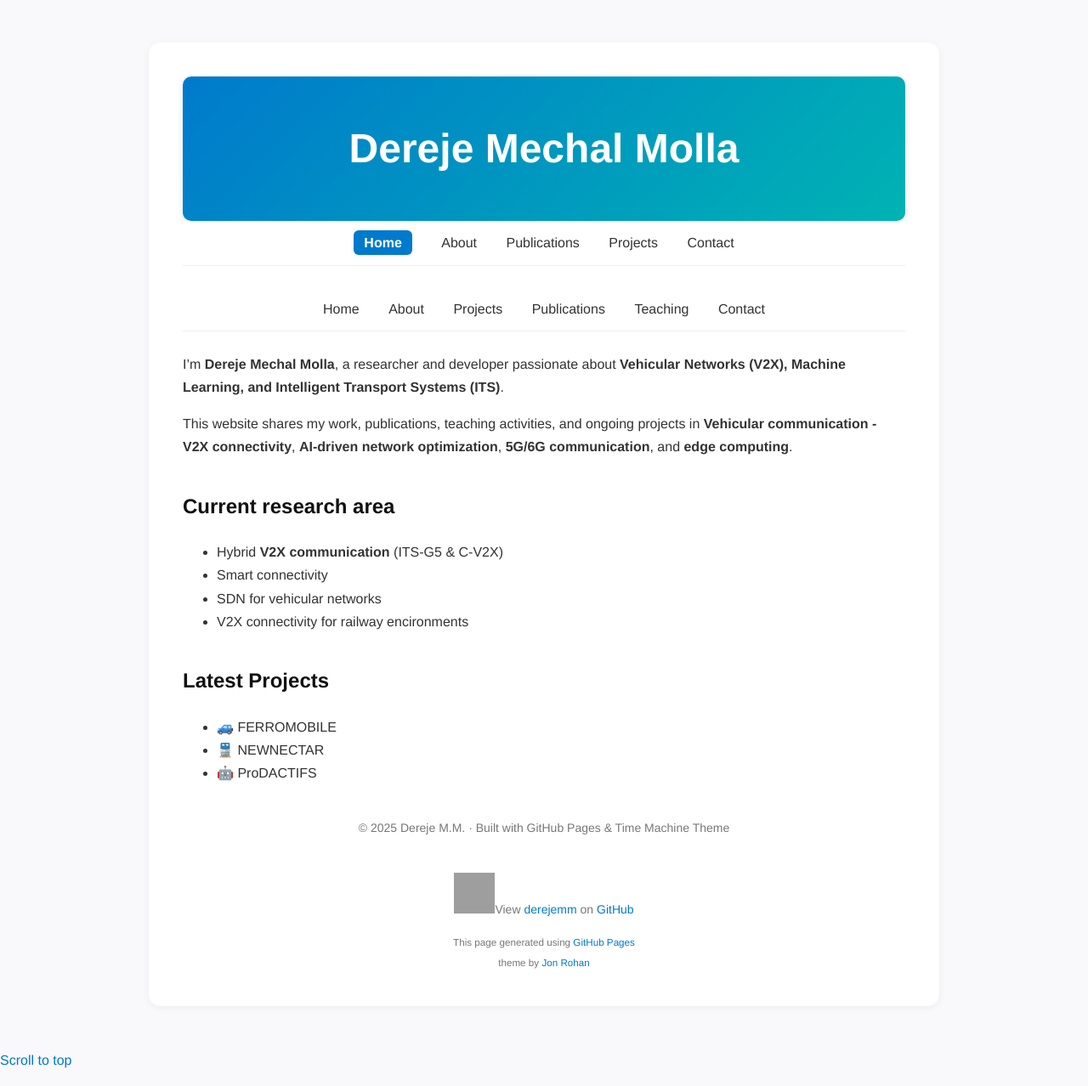
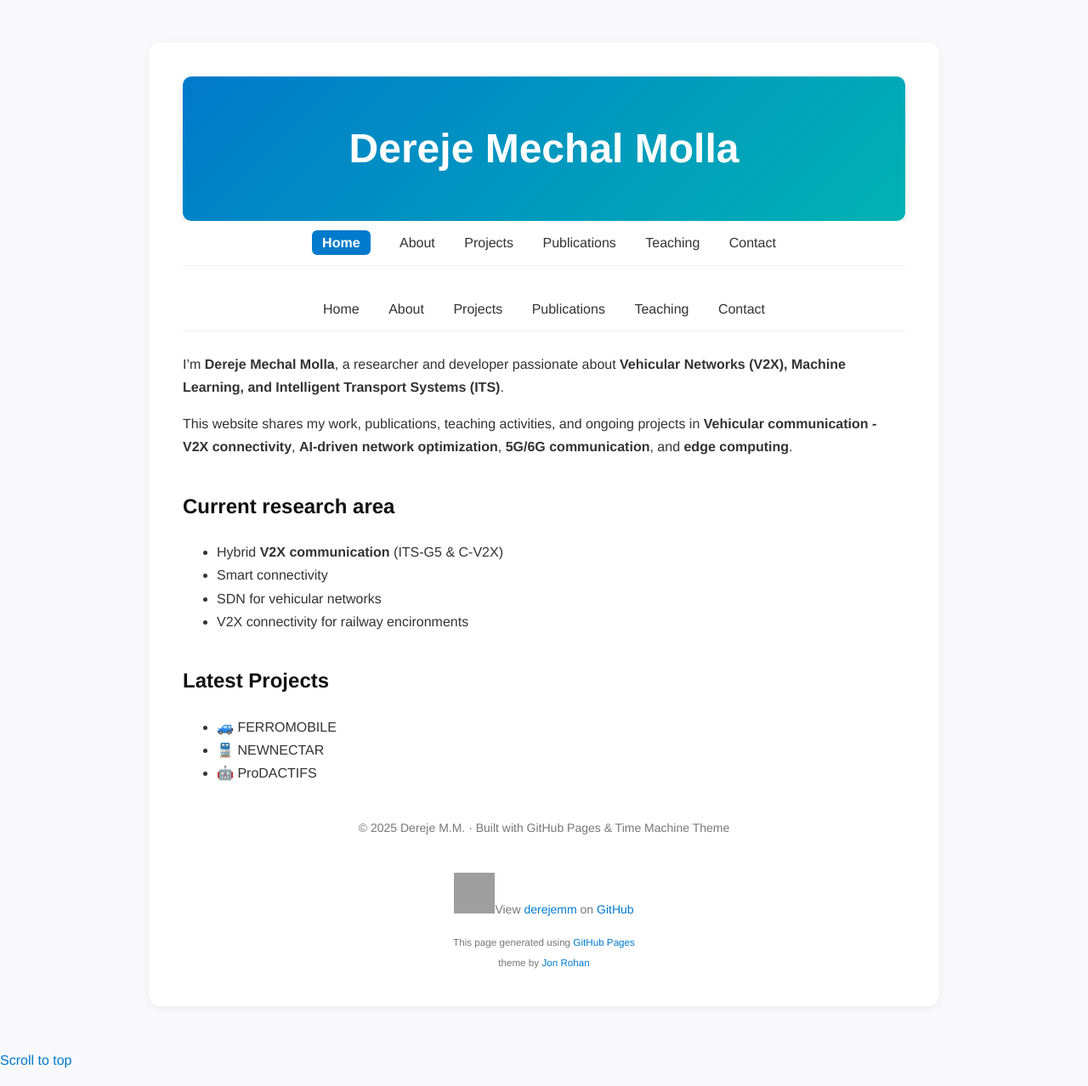
Before and after one commit to derejemm/derejemm.github.io, a Jekyll site: the page built from index.md, in a window 1280 px wide. Shown: the whole page at 85% size. Built offline with Jekyll 4.4.1, drawn with Linux system fonts in a browser that asks for light colours; a script that is not in the unit is left out; the repository's description, which GitHub fills in, is left out; grey boxes are pictures that could not be loaded.

Commit message:
Update nav.html

```diff
--- a/_includes/nav.html
+++ b/_includes/nav.html
@@ -3,7 +3,8 @@
 
   <a href="{{ '/' | relative_url }}" class="{% if current == '/' %}active{% endif %}">Home</a>
   <a href="{{ '/about/' | relative_url }}" class="{% if current contains '/about' %}active{% endif %}">About</a>
+  <a href="{{ '/project/' | relative_url }}" class="{% if current contains '/project' %}active{% endif %}">Projects</a>
   <a href="{{ '/publication/' | relative_url }}" class="{% if current contains '/publication' %}active{% endif %}">Publications</a>
-  <a href="{{ '/project/' | relative_url }}" class="{% if current contains '/project' %}active{% endif %}">Projects</a>
+  <a href="{{ '/teaching/' | relative_url }}" class="{% if current contains '/teaching' %}active{% endif %}">Teaching</a>
   <a href="{{ '/contact/' | relative_url }}" class="{% if current contains '/contact' %}active{% endif %}">Contact</a>
 </nav>
```
